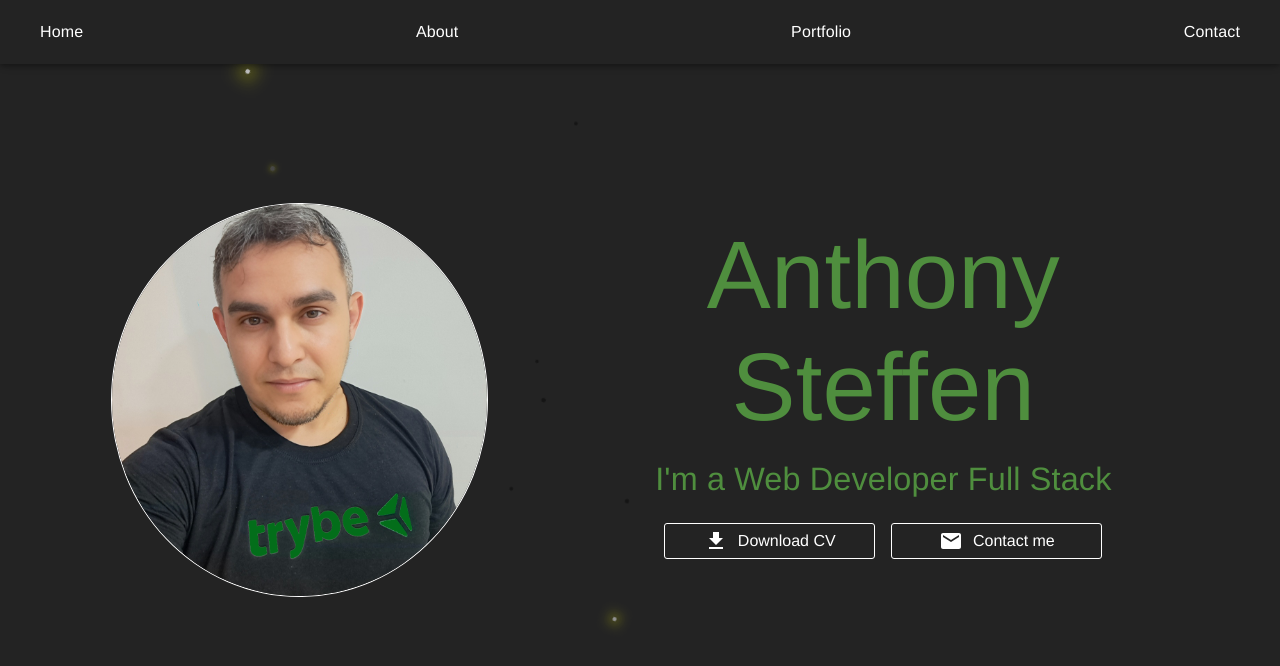
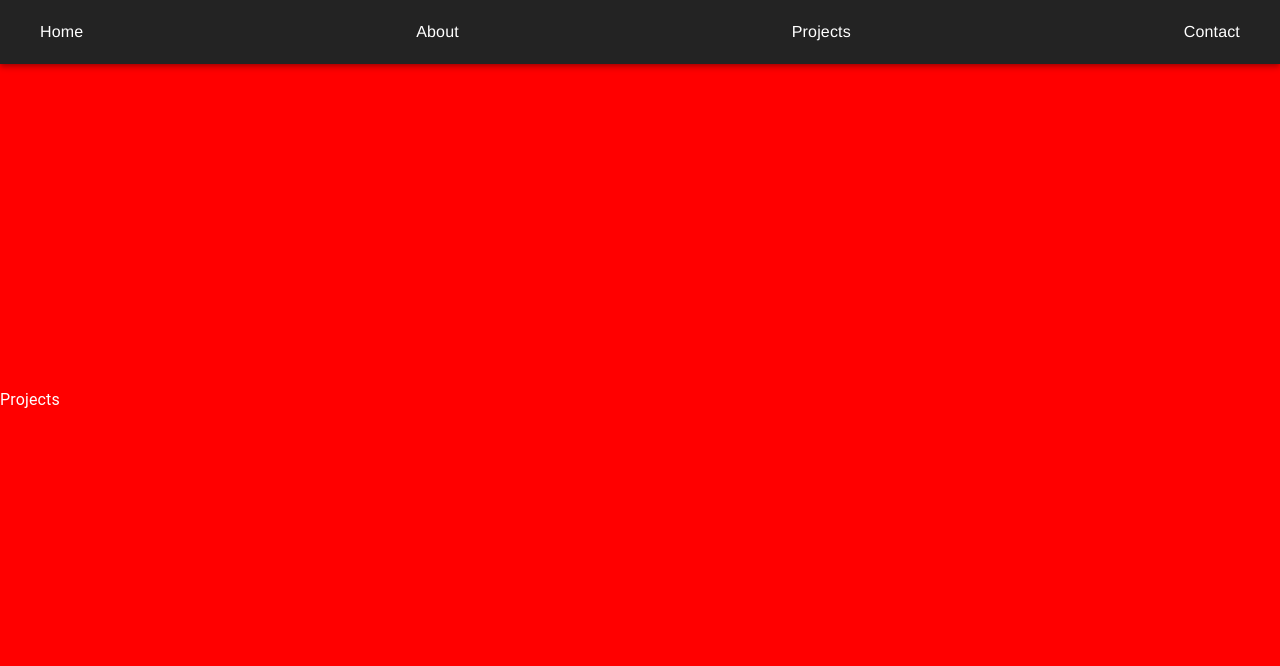
Before and after one commit to anthony-steffen/my-portfolio, a React (Vite) app: page /projects in a window 1280 px wide. Shown: the top 666 px of the page. Built offline with nearby package versions, Linux system fonts and the light colour scheme.

Commit message:
feat: implementing routes with React Router

```diff
--- a/package.json
+++ b/package.json
@@ -15,7 +15,8 @@
     "@mui/icons-material": "^6.1.1",
     "@mui/material": "^6.1.1",
     "react": "^18.3.1",
-    "react-dom": "^18.3.1"
+    "react-dom": "^18.3.1",
+    "react-router-dom": "^6.26.2"
   },
   "devDependencies": {
     "@eslint/js": "^9.9.0",
--- a/src/App.tsx
+++ b/src/App.tsx
@@ -1,10 +1,23 @@
+import {BrowserRouter as Router, Routes, Route} from "react-router-dom"
 import Home from "./pages/Home/Home"
+import Projects from "./pages/Home/sections/Projects/Projects"
+import About from "./pages/Home/sections/About/About"
+import Contact from "./pages/Home/sections/Contact/Contact"
+import NavBar from "./components/NavBar/NavBar"
+import React from "react"
 
-const App = () => {
+const App: React.FC = () => {
   return (
-    <div>
-      <Home />
-      </div>
+    <Router>
+      <NavBar/>
+      <Routes>
+        <Route path="/" element={<Home />} />
+        <Route path="/about" element={<About />} />
+        <Route path="/projects" element={<Projects />} />
+        <Route path="/contact" element={<Contact />} />
+      </Routes>
+    </Router>
+
   )
 }
 
--- a/src/components/NavBar/NavBar.tsx
+++ b/src/components/NavBar/NavBar.tsx
@@ -1,8 +1,10 @@
 import { AppBar, MenuItem, Toolbar, styled } from "@mui/material"
+import { useNavigate } from "react-router-dom";
 
 
 const NavBar = () => {
 
+  const navigation = useNavigate();
   const StyledToolbar = styled(Toolbar)(({theme}) => ({
     backgroundColor: theme.palette.primary.main,
     display: "flex",
@@ -15,16 +17,16 @@ const NavBar = () => {
   return (
     <AppBar position="absolute">
       <StyledToolbar>
-        <MenuItem>
+        <MenuItem onClick={() => navigation("/")}>
           Home
         </MenuItem>
-        <MenuItem>
+        <MenuItem onClick={() => navigation("/about")}>
           About
         </MenuItem>
-        <MenuItem>
-          Portfolio
+        <MenuItem onClick={() => navigation("/projects")}>
+          Projects
         </MenuItem>
-        <MenuItem>
+        <MenuItem onClick={() => navigation("/contact")}>
           Contact
         </MenuItem>
       </StyledToolbar>
--- a/src/pages/Home/Home.tsx
+++ b/src/pages/Home/Home.tsx
@@ -1,12 +1,12 @@
 import Hero from "./sections/Hero/Hero"
 import StyledBackground from "../../components/StyledBackground/StyledBackground"
-import NavBar from "../../components/NavBar/NavBar"
+// import NavBar from "../../components/NavBar/NavBar"
 
 const Home = () => {
 
   return (
     <>
-      <NavBar/>
+      {/* <NavBar/> */}
       <StyledBackground/>
       <Hero/>
     </>
--- a/src/pages/Home/sections/About/About.tsx
+++ b/src/pages/Home/sections/About/About.tsx
@@ -0,0 +1,18 @@
+import {styled} from '@mui/material'
+
+const About: React.FC = () => {
+  const StyledAbout = styled("section")(() => ({
+    backgroundColor: 'green',
+    height: "100vh",
+    display: "flex",
+    alignItems: "center",
+
+  }));
+  return (
+    <StyledAbout>
+      About
+    </StyledAbout>
+  )
+}
+
+export default About
--- /dev/null
+++ b/src/pages/Home/sections/Contact/Contact.tsx
@@ -0,0 +1,17 @@
+import {styled} from '@mui/material'
+
+const Contact = () => {
+  const StyledContact = styled("section")(() => ({
+    backgroundColor: 'blue',
+    height: "100vh",
+    display: "flex",
+    alignItems: "center",
+  }));
+  return (
+    <StyledContact>
+      Contact
+    </StyledContact>
+  )
+}
+
+export default Contact
--- a/src/pages/Home/sections/Projects/Projects.tsx
+++ b/src/pages/Home/sections/Projects/Projects.tsx
@@ -0,0 +1,21 @@
+import {styled} from '@mui/material'
+
+const Projects: React.FC = () => {
+const StyledProjects = styled("section") (() => ({
+    backgroundColor: "red",
+    color: "white",
+    height: "100vh",
+    display: "flex",
+    alignItems: "center",
+  }));
+
+
+
+  return (
+    <StyledProjects>
+      Projects
+    </StyledProjects>
+  )
+}
+
+export default Projects
```
Also changed, not shown: 1 other file (tests, documents, lock files or other folders).
